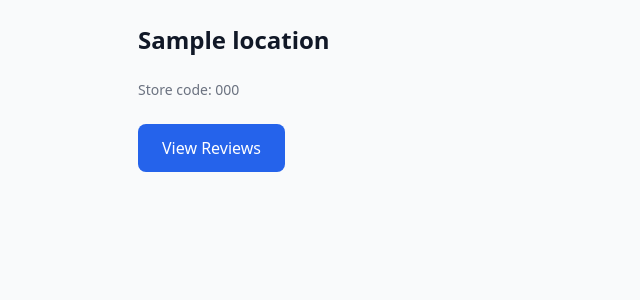
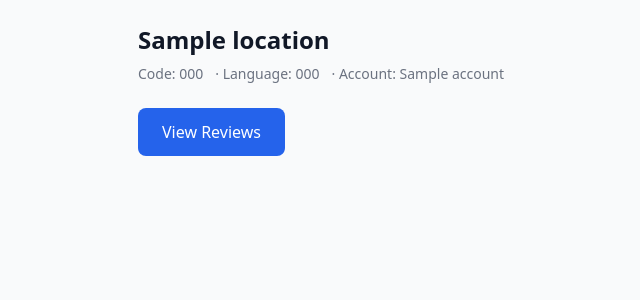
Before and after one commit to cauethenorio/google-reviews-client, a Flask app: template flask-example/templates/location.html in a window 1280 px wide. Shown: the part 104-404 px from the top of the page, without its empty margins (70-710 px from the left). Run offline with Flask 3, Linux system fonts and the light colour scheme; the template is opened without the code that fills it: most values are stand-ins (such as "Sample title", 1, 10 or a date in 2020); parts of the project's set-up code (start-up, migrations or seed data) failed here and were passed over; some libraries are stand-ins or nearby versions.

Commit message:
feat(flask-demo): show more details on account and location pages
Account page now shows type, verification state, and location count.
Location page shows store code, language code, and parent account name.

```diff
--- a/flask-example/templates/location.html
+++ b/flask-example/templates/location.html
@@ -3,9 +3,11 @@
 {% block content %}
 {% include "_breadcrumb.html" %}
 {% include "_error.html" %}
-<h1 class="text-2xl font-bold text-gray-900 mb-6">{{ location.title or "Unnamed location" }}</h1>
-{% if location.store_code %}
-<p class="text-sm text-gray-500 mb-6">Store code: {{ location.store_code }}</p>
-{% endif %}
+<h1 class="text-2xl font-bold text-gray-900 mb-2">{{ location.title or "Unnamed location" }}</h1>
+<div class="flex items-center gap-3 mb-6 text-sm text-gray-500">
+  {% if location.store_code %}<span>Code: {{ location.store_code }}</span>{% endif %}
+  {% if location.language_code %}<span>&middot; Language: {{ location.language_code }}</span>{% endif %}
+  <span>&middot; Account: {{ account.account_name }}</span>
+</div>
 <a href="/account/{{ account.name.split('/')[-1] }}/location/{{ location.location_id }}/reviews" class="inline-block bg-blue-600 text-white rounded-lg px-6 py-3 hover:bg-blue-700 focus:ring-2 focus:ring-blue-500 focus:ring-offset-2 font-medium">View Reviews</a>
 {% endblock %}
```
Also changed, not shown: flask-example/templates/account.html (+6 -1 lines).
